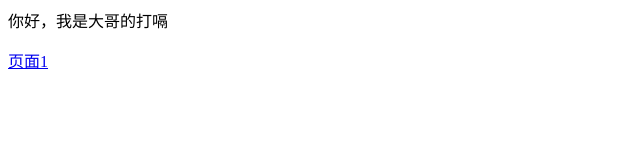
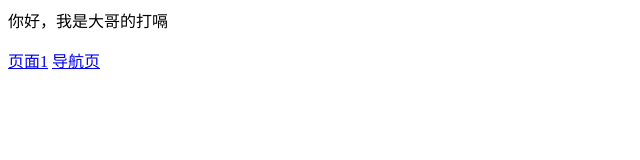
Before and after one commit to gdbyxx/gdbyxx.github.io, a plain HTML site: page index.html in a window 1280 px wide. Shown: the full height of the page, 0-640 px from the left. Drawn offline with Linux system fonts and the light colour scheme.

Commit message:
Update index.html

```diff
--- a/index.html
+++ b/index.html
@@ -1,2 +1,3 @@
 <p>你好，我是大哥的打嗝</p>
 <a href="https://gdbyxx.github.io/gdbyxx/xiaomu/">页面1</a>
+<a href="https://gdbyxx.github.io/gdbyxx/Navigation%20Page/">导航页</a>
```
